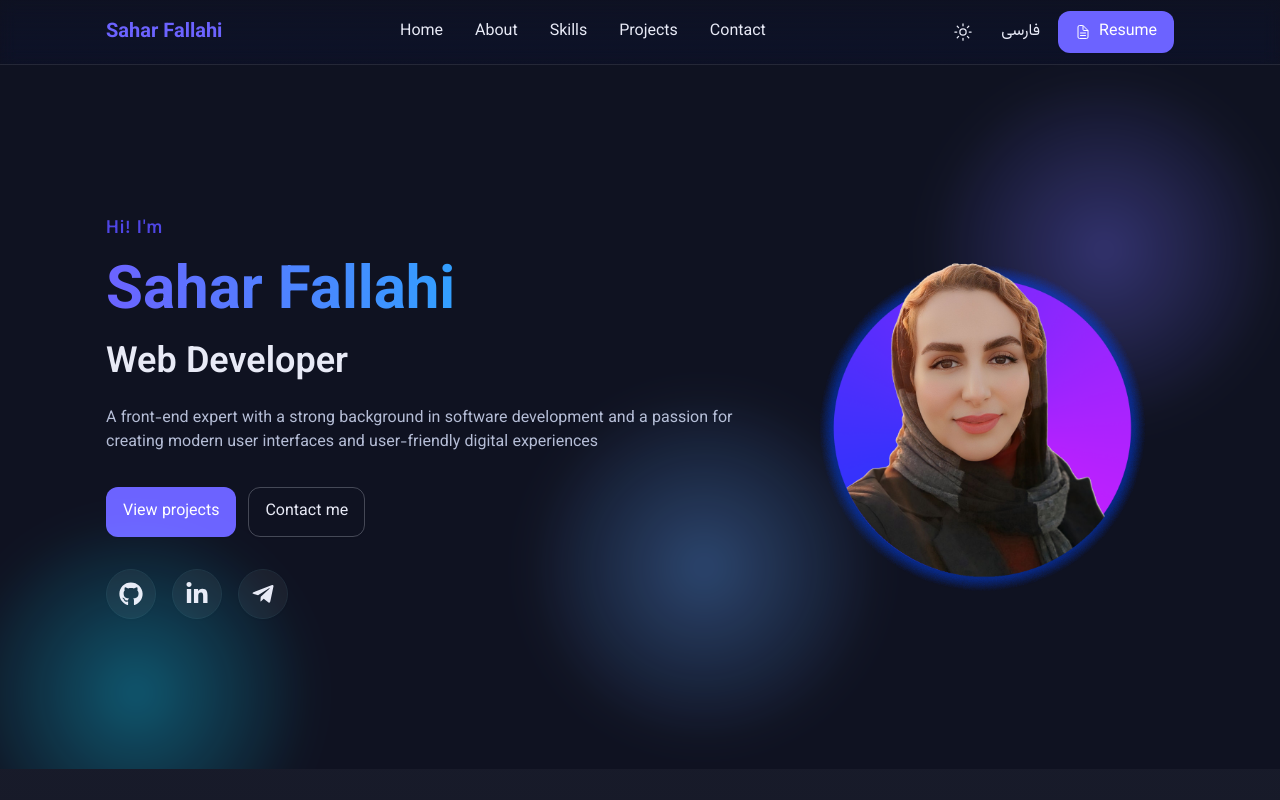
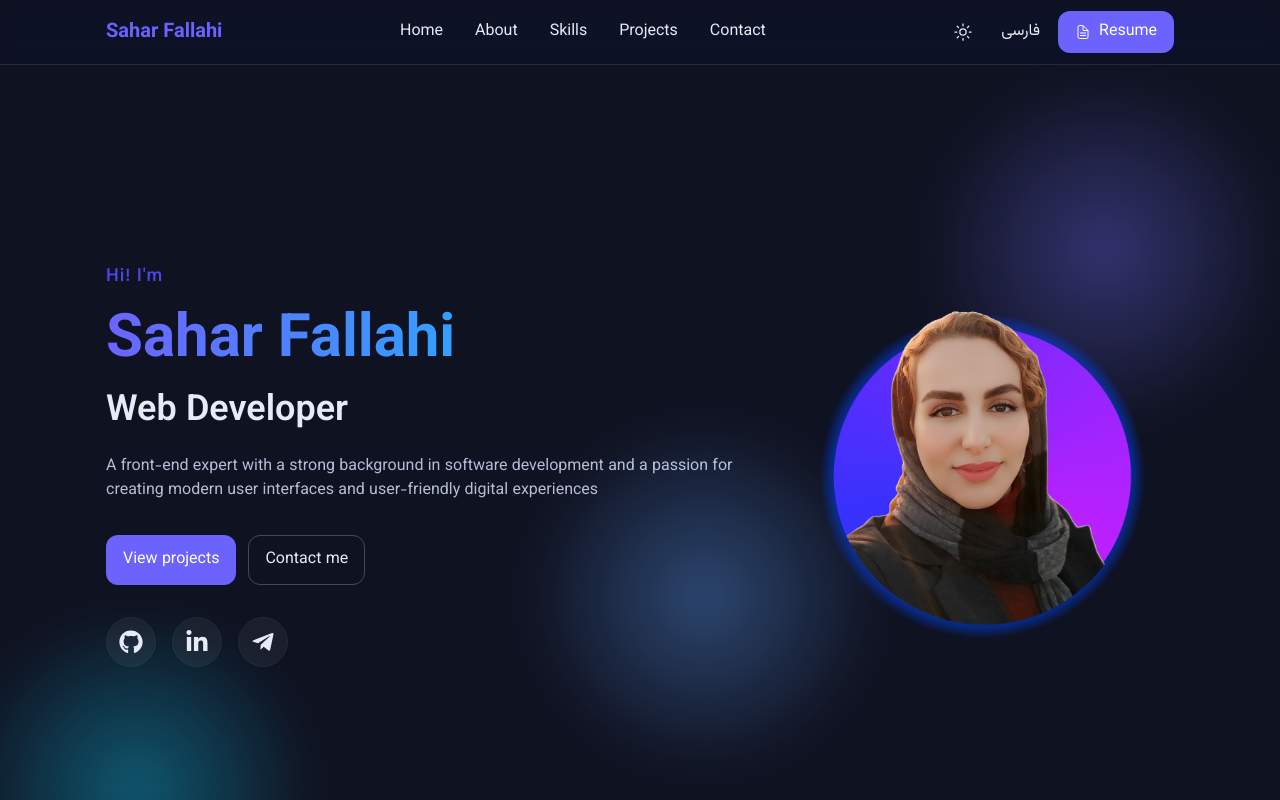
Before and after one commit to saharfallahi/Portfolio, a Next.js app: page / in a window 1280 px wide. Shown: the top 800 px of the page. Built offline with nearby package versions, Linux system fonts and the light colour scheme.

Commit message:
edit min height

```diff
--- a/app/components/Home.jsx
+++ b/app/components/Home.jsx
@@ -17,7 +17,7 @@ function Home() {
     <section
       id="home"
       ref={heroRef}
-      className="section min-h-[80vh] md:min-h-[88vh]  grid place-items-center overflow-hidden"
+      className="section min-h-screen  grid place-items-center overflow-hidden"
     >
       <div className="parallax" aria-hidden="true">
         <span className="layer layer--1" data-speed="0.12"></span>
```
